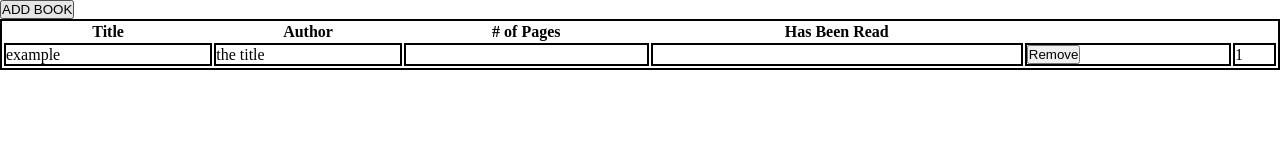
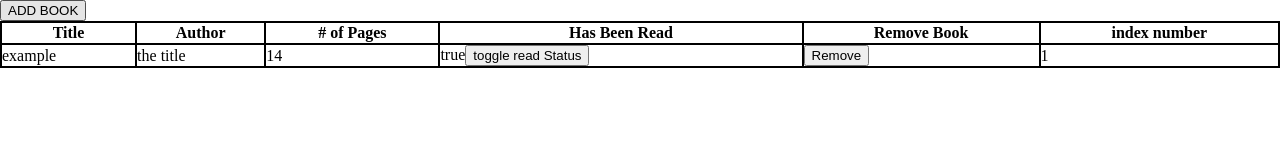
Before and after one commit to Koulie123/TODProjectLibrary, a plain HTML site: page index.html in a window 1280 px wide. Drawn offline with Linux system fonts and the light colour scheme.

Commit message:
finished making toggle read button

```diff
--- a/index.html
+++ b/index.html
@@ -38,6 +38,8 @@
                 <th>Author</th>
                 <th># of Pages</th>
                 <th>Has Been Read</th>
+                <th>Remove Book</th>
+                <th>index number</th>
             </tr>
         </thead>
         <tbody id="library-table-body"></tbody>
--- a/script.js
+++ b/script.js
@@ -10,7 +10,7 @@ const inputForm = document.getElementById("input-form");
 let displayInputForm = false;
 
 function OnInitialized() {
-    myLibrary.push({title: "example", author: "the title", pages: 14, beenRead: true})
+    myLibrary.push({title: "example", author: "the title", numberOfPages: 14, hasBeenRead: true})
     remakeBookTable();
 }
 
@@ -59,11 +59,12 @@ function remakeBookTable(){
         const beenRead = document.createElement("td");
         const removeTD = createRemoveButton(rowCount);
         const rowNumber = document.createElement("td");
-        const toggleReadButton = createReadToggleButton();
+        const toggleReadButton = createReadToggleButton(rowCount);
         title.textContent = element.title;
         author.textContent = element.author;
         pages.textContent = element.numberOfPages;
         beenRead.textContent = element.hasBeenRead;
+        beenRead.appendChild(toggleReadButton);
         rowNumber.textContent = rowCount;
         rowNumber.id = rowCount + "rowId"
         rowCount += 1;
@@ -79,7 +80,14 @@ function remakeBookTable(){
     console.log(myLibrary);
 }
 function createReadToggleButton(rowCount) {
-
+    const button = document.createElement("button");
+    button.textContent = "toggle read Status";
+    button.addEventListener("click", () => handleHasReadToggle(rowCount));
+    return button;
+}
+function handleHasReadToggle(rowCount){
+    myLibrary[rowCount - 1].hasBeenRead = !(myLibrary[rowCount - 1].hasBeenRead);
+    remakeBookTable();
 }
 function createRemoveButton(rowCount) {
     const td = document.createElement("td");
--- a/style.css
+++ b/style.css
@@ -1,16 +1,17 @@
-* {
+body {
     margin: 0;
     padding: 0;
-    box-sizing: border-box;
 }
 
 table {
     width: 100%;
     border: 2px solid #000;
+    border-collapse: collapse;
 }
 
 table td {
     border: 2px solid #000;
+    padding: 0;
 }
 #input-form {
     display: none;
@@ -19,3 +20,17 @@ table td {
  thead {
     font-weight: 800;
  }
+ th {
+    border: 2px solid #000;
+ }
+
+
+ table, tr, td {
+    margin: 0;
+    padding: 0;
+}
+
+#library-display-table {
+    margin: 0;
+    padding: 0;
+}
```
